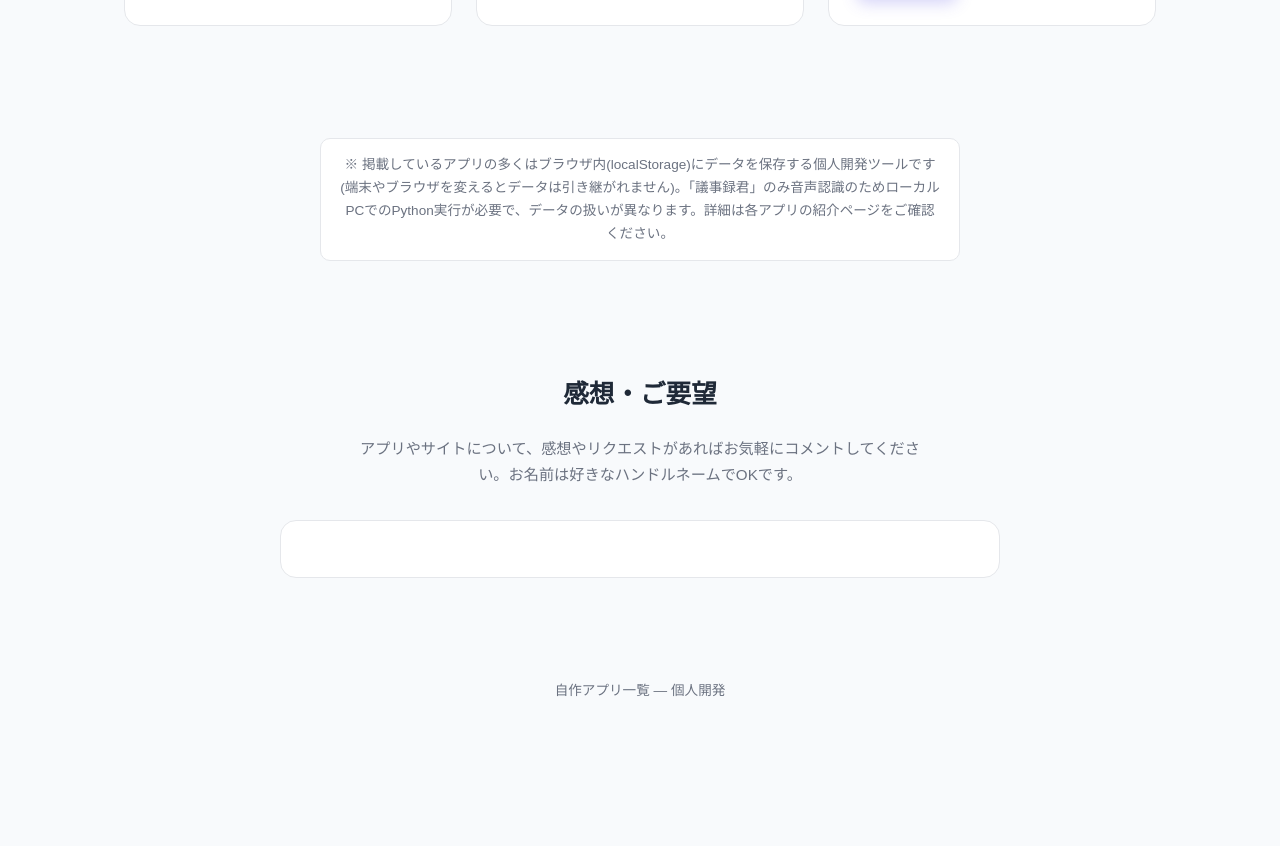
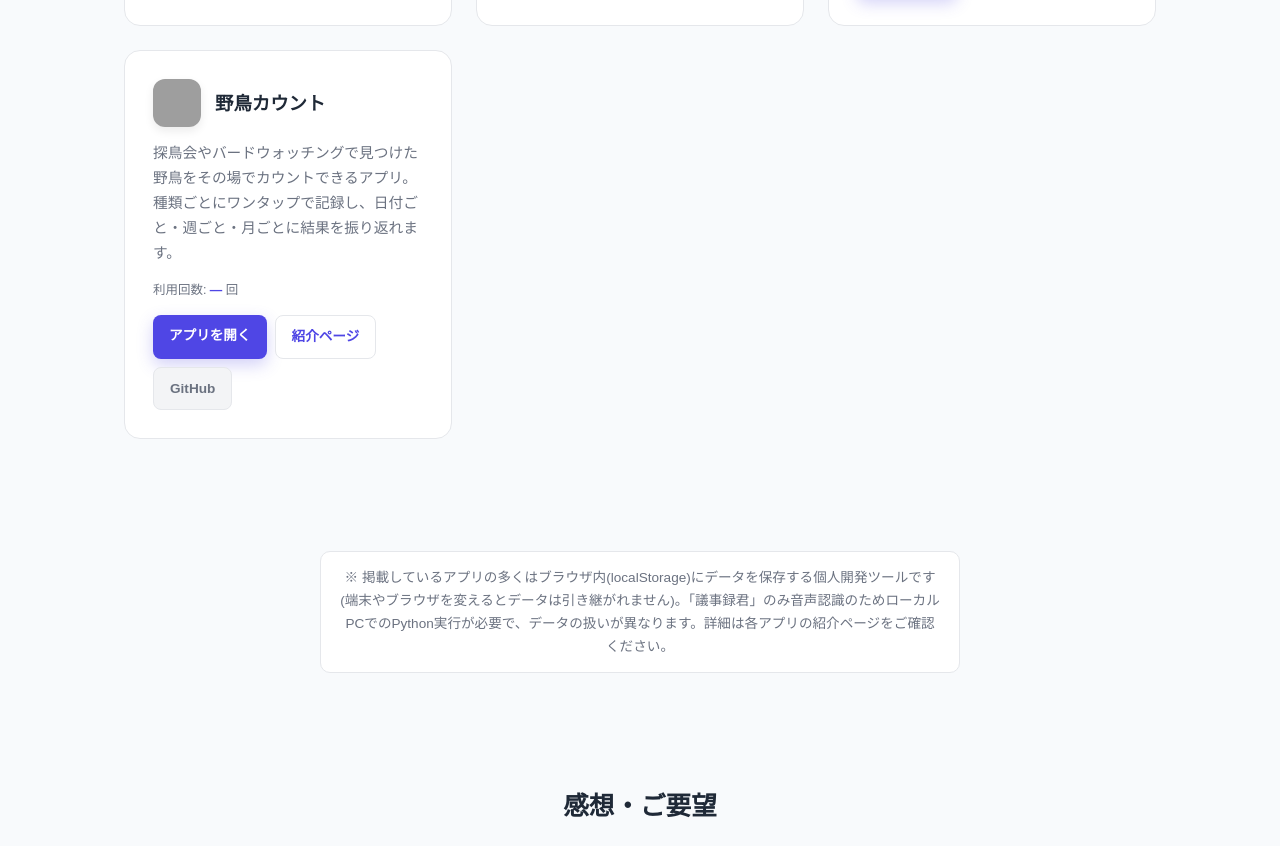
Before and after one commit to minmin1224/my-apps, a plain HTML site: page index.html in a window 1280 px wide. Shown: the part 2451-3297 px from the top of the page. Before the commit the page ends 3199 px from the top, so only its background shows below. Drawn offline with Linux system fonts and the light colour scheme; no server answers; grey boxes are pictures that could not be loaded.

Commit message:
野鳥カウントをアプリ一覧に追加

```diff
--- a/index.html
+++ b/index.html
@@ -4,12 +4,12 @@
 <meta charset="UTF-8">
 <meta name="viewport" content="width=device-width, initial-scale=1.0">
 <title>自作アプリ一覧 | 個人開発ポートフォリオ</title>
-<meta name="description" content="個人開発した12のWebアプリをまとめて紹介するポートフォリオページ。ほとんどはインストール不要でブラウザだけですぐに使えます。">
+<meta name="description" content="個人開発した13のWebアプリをまとめて紹介するポートフォリオページ。ほとんどはインストール不要でブラウザだけですぐに使えます。">
 <meta name="google-site-verification" content="Q1--2lno7sc8dbzbWnK2ATfke8evD_f6MQw6nGESCh0" />
 <link rel="canonical" href="https://minmin1224.github.io/my-apps/">
 <meta property="og:type" content="website">
 <meta property="og:title" content="自作アプリ一覧 | 個人開発ポートフォリオ">
-<meta property="og:description" content="個人開発した12のWebアプリをまとめて紹介するポートフォリオページ。ほとんどはインストール不要でブラウザだけですぐに使えます。">
+<meta property="og:description" content="個人開発した13のWebアプリをまとめて紹介するポートフォリオページ。ほとんどはインストール不要でブラウザだけですぐに使えます。">
 <meta property="og:url" content="https://minmin1224.github.io/my-apps/">
 <meta property="og:image" content="https://minmin1224.github.io/To-Dooon-/app/icons/icon-192.png">
 <meta name="twitter:card" content="summary">
@@ -418,6 +418,20 @@
           </div>
         </div>
 
+        <div class="app-card" data-app-key="wildbird">
+          <div class="head">
+            <img src="https://minmin1224.github.io/wild-bird-counter-app/app/icons/icon-192.png" alt="野鳥カウント アイコン">
+            <h3>野鳥カウント</h3>
+          </div>
+          <p class="desc">探鳥会やバードウォッチングで見つけた野鳥をその場でカウントできるアプリ。種類ごとにワンタップで記録し、日付ごと・週ごと・月ごとに結果を振り返れます。</p>
+          <p class="app-stats">利用回数: <span class="num app-count">―</span> 回</p>
+          <div class="app-links">
+            <a class="btn btn-primary" href="https://minmin1224.github.io/wild-bird-counter-app/app/">アプリを開く</a>
+            <a class="btn btn-secondary" href="https://minmin1224.github.io/wild-bird-counter-app/">紹介ページ</a>
+            <a class="btn btn-ghost" href="https://github.com/minmin1224/wild-bird-counter-app">GitHub</a>
+          </div>
+        </div>
+
       </div>
     </div>
   </section>
```
